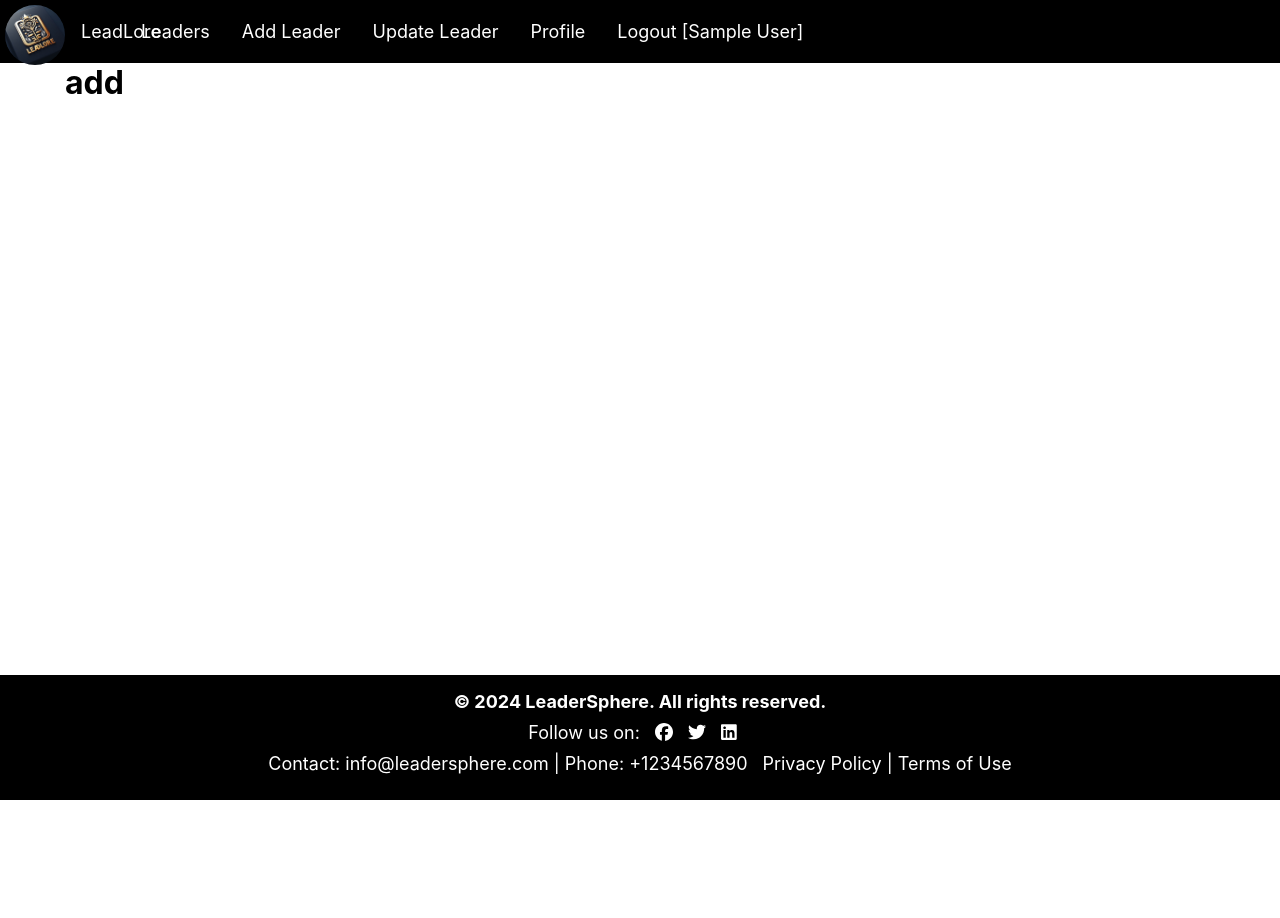
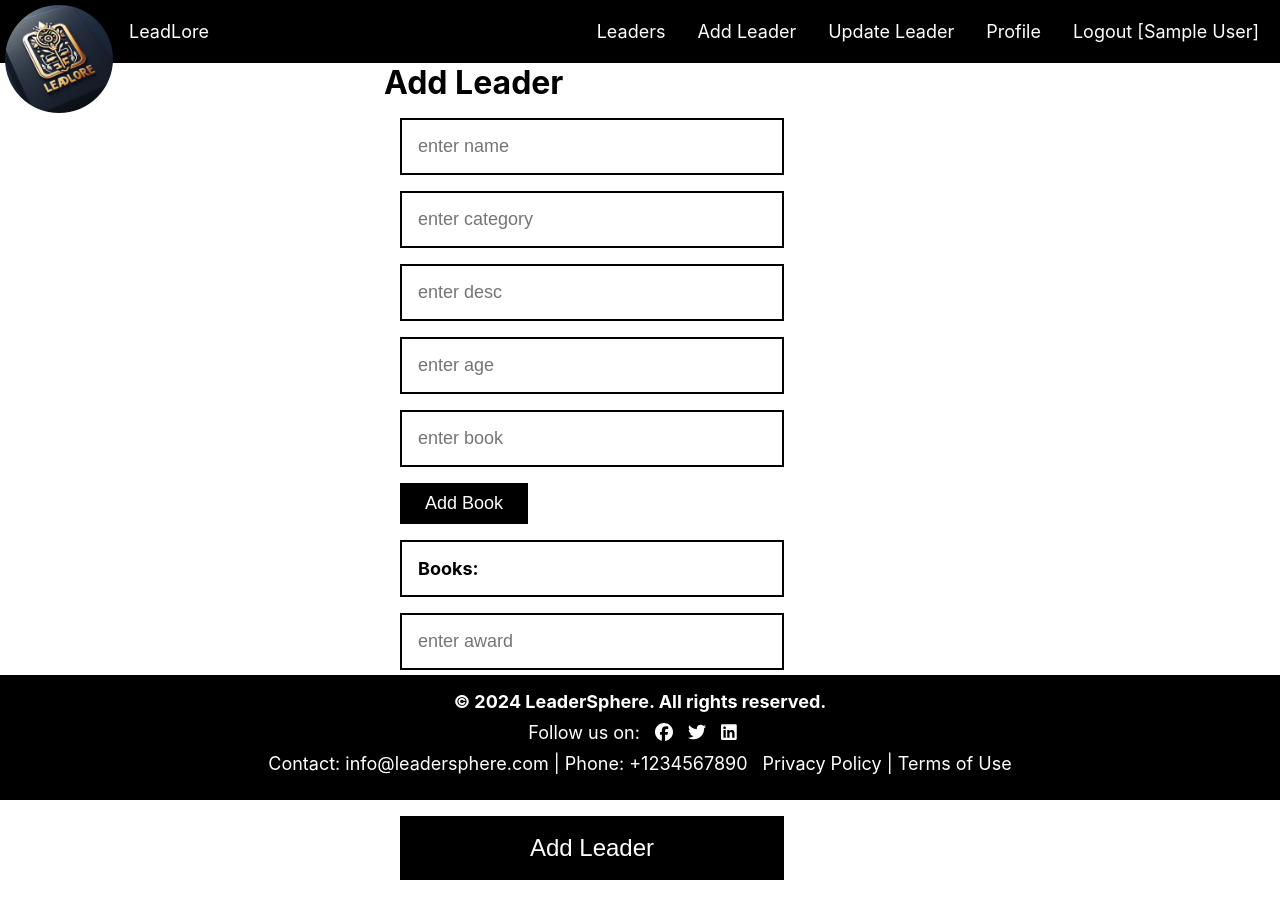
Before and after one commit to Krupa1407/LeaderSphere, a React (Create React App) app in the folder frontend/: page /add in a window 1280 px wide. Shown: the top 918 px of the page. Before the commit the page ends 800 px from the top, so only its background shows below. Built offline with nearby package versions, Linux system fonts and the light colour scheme; sample sign-in values are in the browser's storage.

Commit message:
add leader UI integration and connection to backend

```diff
--- a/frontend/src/App.css
+++ b/frontend/src/App.css
@@ -2,7 +2,7 @@
   margin: 0;
   padding: 0;
   box-sizing: border-box;
-  max-height: 100vh;
+  max-height: 100%;
   max-width: 100%;
 }
 
@@ -33,7 +33,7 @@
 /* ----------------logo------------------- */
 .logo{
   float: left;
-  width: 7.5vh;
+  width: 13.5vh;
   cursor: pointer;
   border-radius: 50%;
 }
@@ -91,10 +91,20 @@
 }
 
 
+/* ----------------add-leader------------------- */
 
+.container-add-leader{
+  padding-bottom: 20vh;
+}
 
-
-
+.addbtn{
+  font-size: large;
+  display: block;
+  margin: 2vh;
+  padding: 1vh;
+  width: 10vw;
+  border: 2px solid black;
+}
 
 
 
--- a/frontend/src/App.js
+++ b/frontend/src/App.js
@@ -9,6 +9,7 @@ import Footer from './components/Footer';
 import SignUp from './components/SignUp';
 import PrivateComponent from './components/PrivateComponent';
 import Login from './components/Login';
+import Addleader from './components/Addleader';
 
 
 function App() {
@@ -20,7 +21,7 @@ function App() {
 
         <Route exact path="/" element={<PrivateComponent/>} >
             <Route exact path="/" element={<h1>leader</h1>} />
-            <Route exact path="/add" element={<h1>add</h1>} />
+            <Route exact path="/add" element={<Addleader/>} />
             <Route exact path="/update" element={<h1>update</h1>} />
             <Route exact path="/logout" element={<h1>logout</h1>} />
             <Route exact path="/profile" element={<h1>profile</h1>} />
--- /dev/null
+++ b/frontend/src/components/Addleader.js
@@ -0,0 +1,90 @@
+import React from 'react'
+import { useState } from 'react'
+
+
+const Addleader = () => {
+    const [name, setName] = useState('');
+    const [category, setCategory] = useState('');
+    const [desc, setDesc] = useState('');
+    const [age, setAge] = useState('');
+    const [bookInput, setBookInput] = useState('');
+    const [awardInput, setAwardInput] = useState('');
+    const [books, setBooks] = useState([]);
+    const [awards, setAwards] = useState([]);
+
+    const addBook = () => {
+        if (bookInput.trim() !== '') {
+            setBooks([...books, bookInput]);
+            setBookInput('');
+        }
+    };
+
+    const addAward = () => {
+        if (awardInput.trim() !== '') {
+            setAwards([...awards, awardInput]);
+            setAwardInput('');
+        }
+    };
+
+
+    const addLeader = async (req, res) => {
+        console.log(name, category, desc, age, books, awards);
+        // fetch the userid
+        const user = JSON.parse(localStorage.getItem("user"));
+        let userId = user._id;
+        console.log(userId);
+
+
+        // api
+        let result = await fetch('http://localhost:5000/add-leader', {
+            method: "post",
+            body: JSON.stringify({name, category, desc, age, books, awards, userId}),
+            headers:{
+                "Content-Type": "application/json"
+            }
+        });
+        result = await result.json();
+        console.log(result);
+
+
+    }
+
+  return (
+    <div className='register container-add-leader'>
+    <h1>Add Leader</h1>
+    <input className="inputBox" type="text" placeholder='enter name' value={name}  onChange={(e) => setName(e.target.value)}/>
+    <input className="inputBox"  type="text" placeholder='enter category' value={category} onChange={(e) => setCategory(e.target.value)}/>
+    <input className="inputBox"  type="text" placeholder='enter desc' value={desc} onChange={(e) => setDesc(e.target.value)}/>
+    <input className="inputBox"  type="text" placeholder='enter age' value={age} onChange={(e) => setAge(e.target.value)}/>
+
+    <div>
+        <input className="inputBox" type="text" placeholder='enter book' value={bookInput} onChange={(e) => setBookInput(e.target.value)} />
+        <button type="button" className='addbtn regbtn' onClick={addBook}>Add Book</button>
+    </div>
+    <ul className='inputBox'>
+        <li style={{ listStyle: 'none', fontWeight: 'bold' }}>Books:</li>
+        {books.map((book, index) => (
+            <li style={{ listStyle: 'none' }} key={index}>{book}</li>
+        ))}
+    </ul>
+
+    <div>
+        <input className="inputBox" type="text" placeholder='enter award' value={awardInput} onChange={(e) => setAwardInput(e.target.value)} />
+        <button type="button" className='addbtn regbtn' onClick={addAward}>Add Award</button>
+    </div>
+    <ul className='inputBox'>
+        <li style={{ listStyle: 'none', fontWeight: 'bold' }}>Awards:</li>
+        {awards.map((award, index) => (
+            <li style={{ listStyle: 'none' }} key={index}>{award}</li>
+        ))}
+    </ul>
+
+
+
+    <button onClick={addLeader} className="inputBox regbtn" type="button">Add Leader</button>
+
+    </div>
+  )
+}
+
+export default Addleader
--- a/frontend/src/components/Nav.js
+++ b/frontend/src/components/Nav.js
@@ -18,13 +18,13 @@ const Nav = () => {
       <img src={logo} alt="logo" className='logo' />
       <li className='logo'><Link to="/">LeadLore</Link></li>
       {auth ?
-        <>
+        <div className='nav-right'>
         <li><Link to="/">Leaders</Link></li>
         <li><Link to="/add">Add Leader</Link></li>
         <li><Link to="/update">Update Leader</Link></li>
         <li><Link to="/profile">Profile</Link></li>
         <li><Link onClick={logout} to="/signup">Logout [{JSON.parse(auth).name}]</Link></li>
-        </>
+        </div>
         :
         <div className='nav-right'>
         <li><Link to="/signup">signup</Link></li>
```
Also changed, not shown: 1 other file (tests, documents, lock files or other folders).
